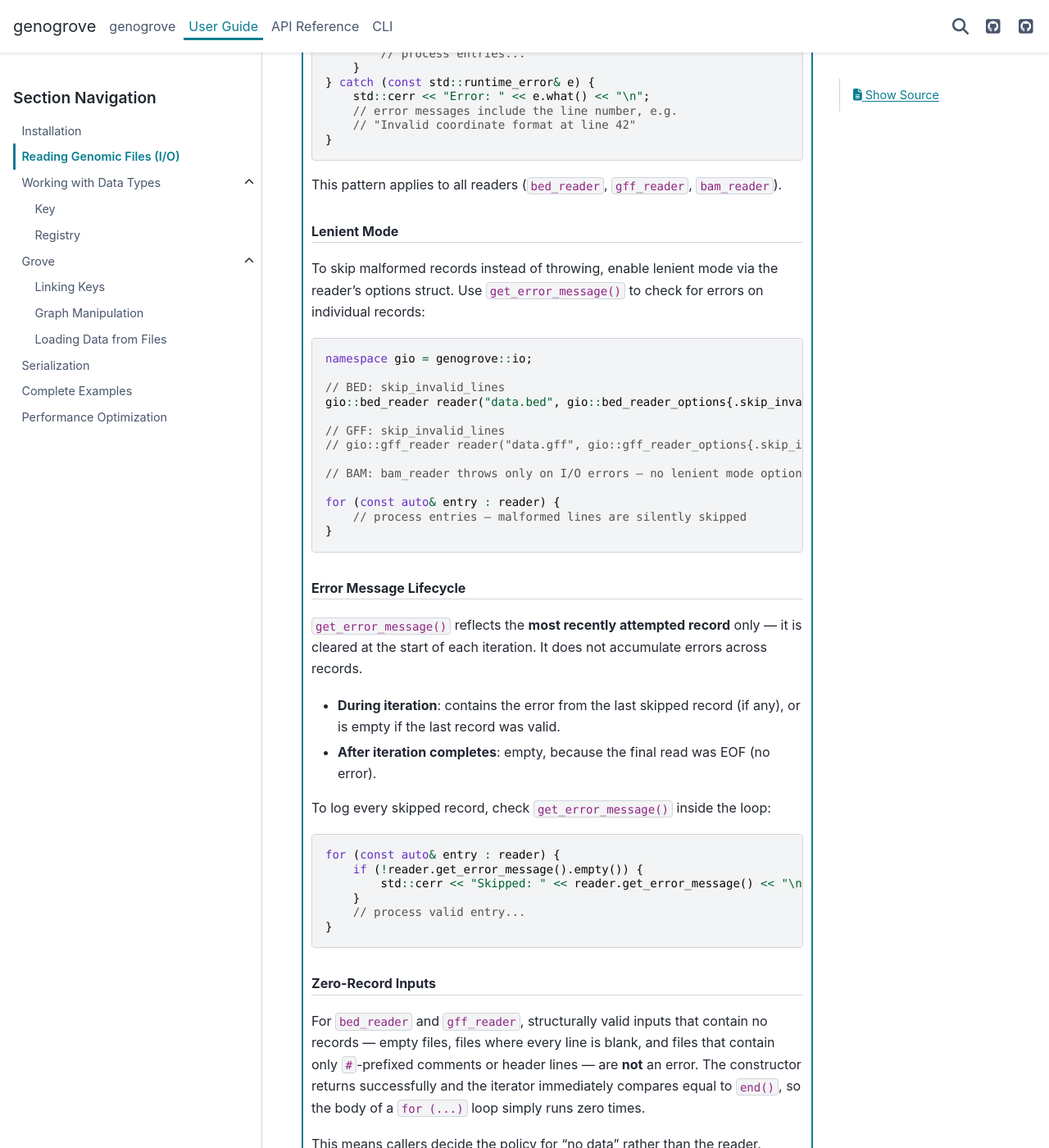
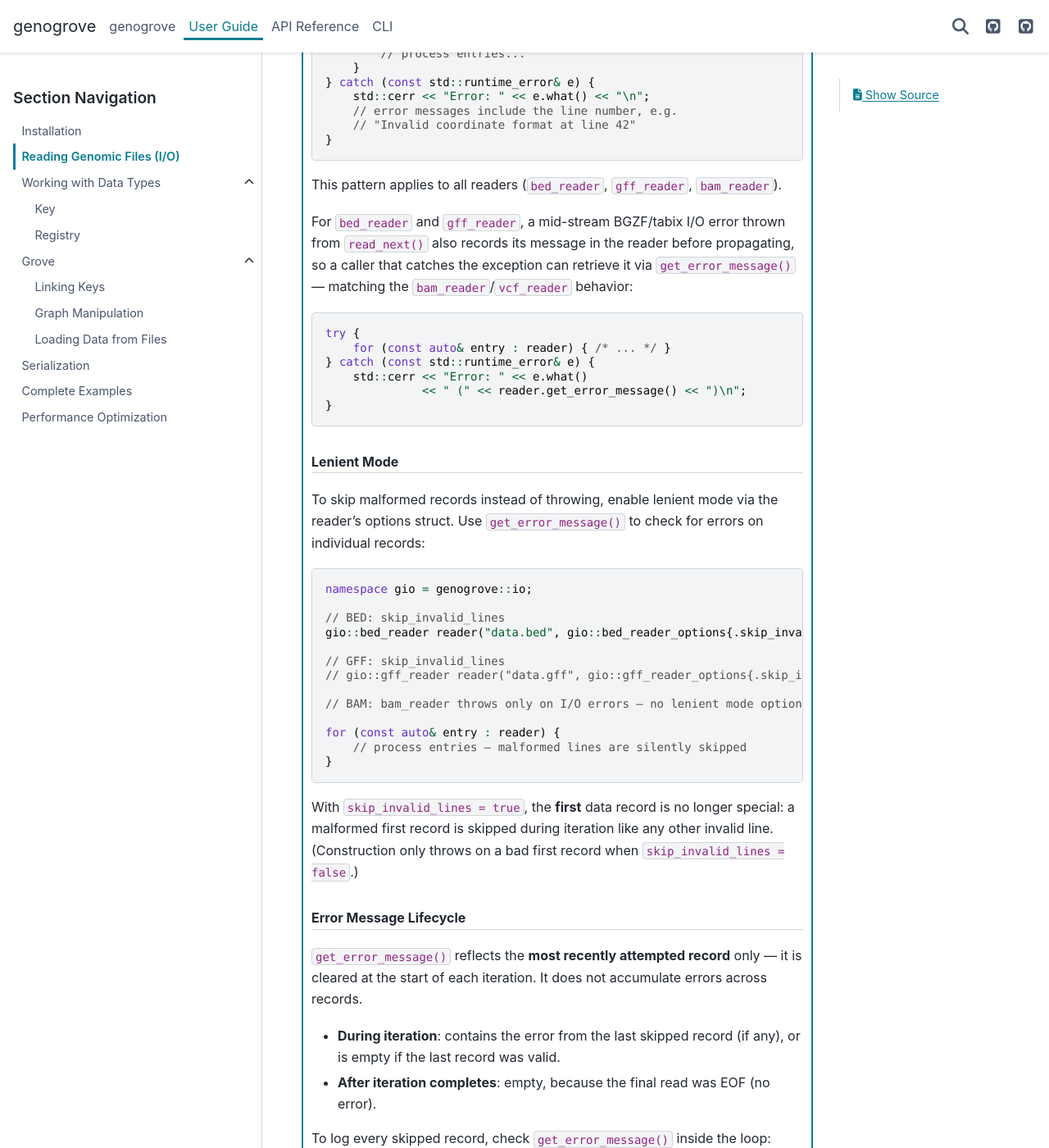
Before and after one commit to genogrove/docs, a Sphinx documentation site: the page built from source/guide/io.md, in a window 1280 px wide and 1400 px high, scrolled down 2776 px. Shown: the whole window at 82% size. Built offline with Sphinx 7.4.7 and the PyData theme 0.15.4, drawn with Linux system fonts in a browser that asks for light colours; some of the changed text lies outside the part shown.

Commit message:
Document grove_view::flanking, BED/GFF error semantics, CLI --version
- serialization.md: add grove_view::flanking (plain + predicate overload) to
  the partial-reader public surface; drop the stale "no flanking() yet" note
- io.md: clarify skip_invalid_lines now covers a malformed first record, and
  that get_error_message() is populated on a mid-stream BGZF/tabix I/O error
- cli.md: add a Global options section for -v/--version and the clean
  invalid-argument exit (status 1 instead of std::terminate)

Closes #201, closes #202, closes #204

````diff
--- a/source/guide/io.md
+++ b/source/guide/io.md
@@ -122,6 +122,19 @@
 
 This pattern applies to all readers (`bed_reader`, `gff_reader`, `bam_reader`).
 
+For `bed_reader` and `gff_reader`, a mid-stream BGZF/tabix I/O error thrown from `read_next()` also
+records its message in the reader before propagating, so a caller that catches the exception can
+retrieve it via `get_error_message()` — matching the `bam_reader`/`vcf_reader` behavior:
+
+```cpp
+try {
+    for (const auto& entry : reader) { /* ... */ }
+} catch (const std::runtime_error& e) {
+    std::cerr << "Error: " << e.what()
+              << " (" << reader.get_error_message() << ")\n";
+}
+```
+
 #### Lenient Mode
 
 To skip malformed records instead of throwing, enable lenient mode via the reader's options struct.
@@ -142,6 +155,10 @@
     // process entries — malformed lines are silently skipped
 }
 ```
+
+With `skip_invalid_lines = true`, the **first** data record is no longer special: a malformed first
+record is skipped during iteration like any other invalid line. (Construction only throws on a bad
+first record when `skip_invalid_lines = false`.)
 
 #### Error Message Lifecycle
 
@@ -203,7 +220,7 @@
 The following error conditions still throw `std::runtime_error` (or skip the line, in lenient mode):
 
 - File-open failures (missing file, permission denied, unreadable BGZF header)
-- Malformed first record that fails to parse
+- A malformed first record — only when `skip_invalid_lines = false`; in lenient mode it is skipped
 - Per-line parse errors discovered mid-iteration
 
 In other words, "valid file with zero records" is now a quiet success; only structurally broken
````
Also changed, not shown: source/cli.md (+18 -0 lines), source/guide/serialization.md (+7 -1 lines).
